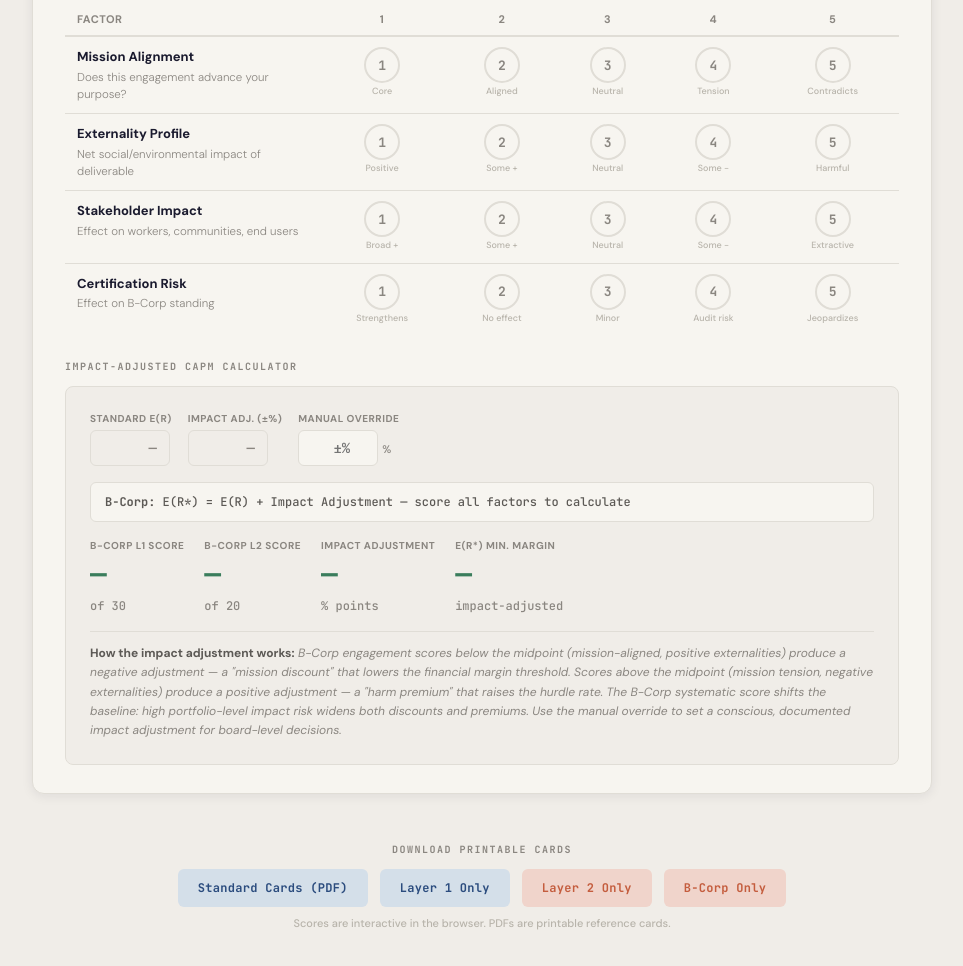
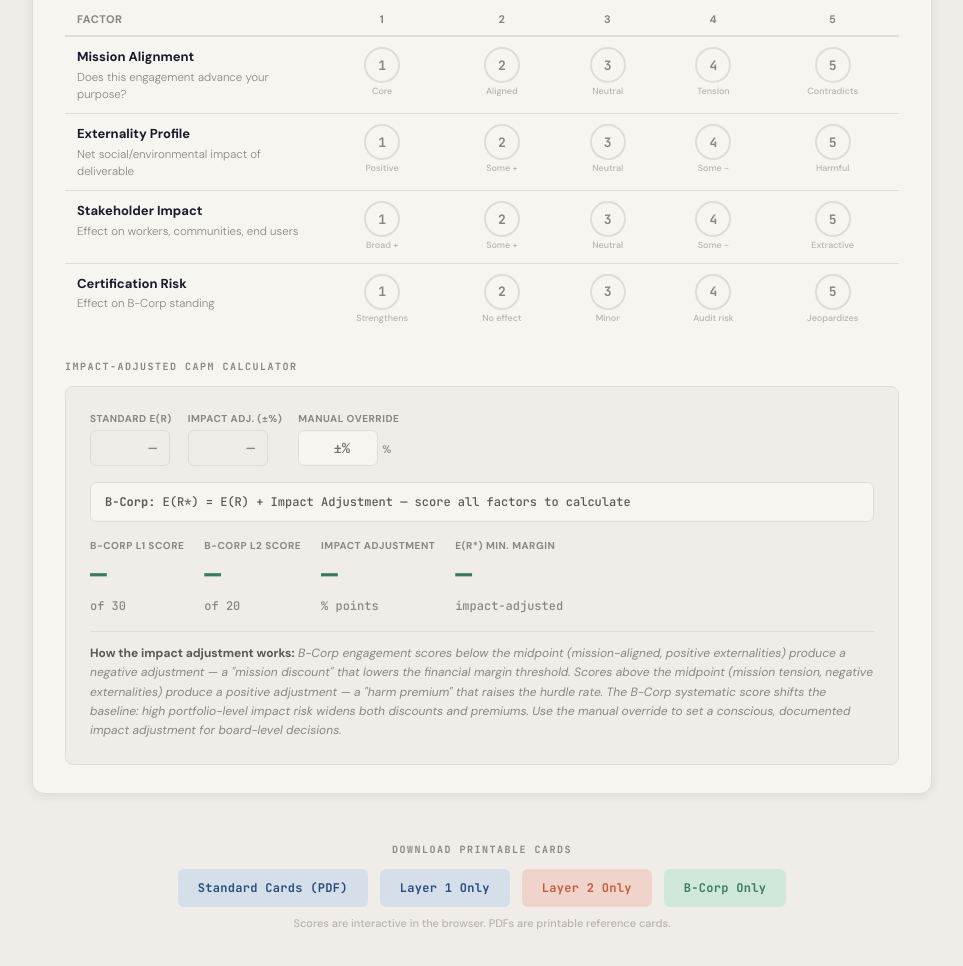
Before and after one commit to newlocalmedia/capm-for-agencies, a plain HTML site: page index.html in a window 1280 px wide. Shown: the part 3222-4188 px from the top of the page, without its empty margins (158-1121 px from the left). Drawn offline with Linux system fonts and the light colour scheme.

Commit message:
Fix B-Corp PDF link and update button class
Signed-off-by: Dan Knauss <273554+dknauss@users.noreply.github.com>

```diff
--- a/index.html
+++ b/index.html
@@ -891,7 +891,7 @@
     <a href="pdf/capm-playbook-cards.pdf" class="dl-btn blue-dl">Standard Cards (PDF)</a>
     <a href="pdf/capm-layer1-systematic-risk.pdf" class="dl-btn blue-dl">Layer 1 Only</a>
     <a href="pdf/capm-layer2-engagement-risk.pdf" class="dl-btn accent-dl">Layer 2 Only</a>
-    <a href="pdf/capm-bcorp-engagement-risk.pdf" class="dl-btn accent-dl">B-Corp Only</a>
+    <a href="pdf/capm-b-corp-engagement-risk.pdf" class="dl-btn green-dl">B-Corp Only</a>
   </div>
   <p class="print-note">Scores are interactive in the browser. PDFs are printable reference cards.</p>
 </div>
```
